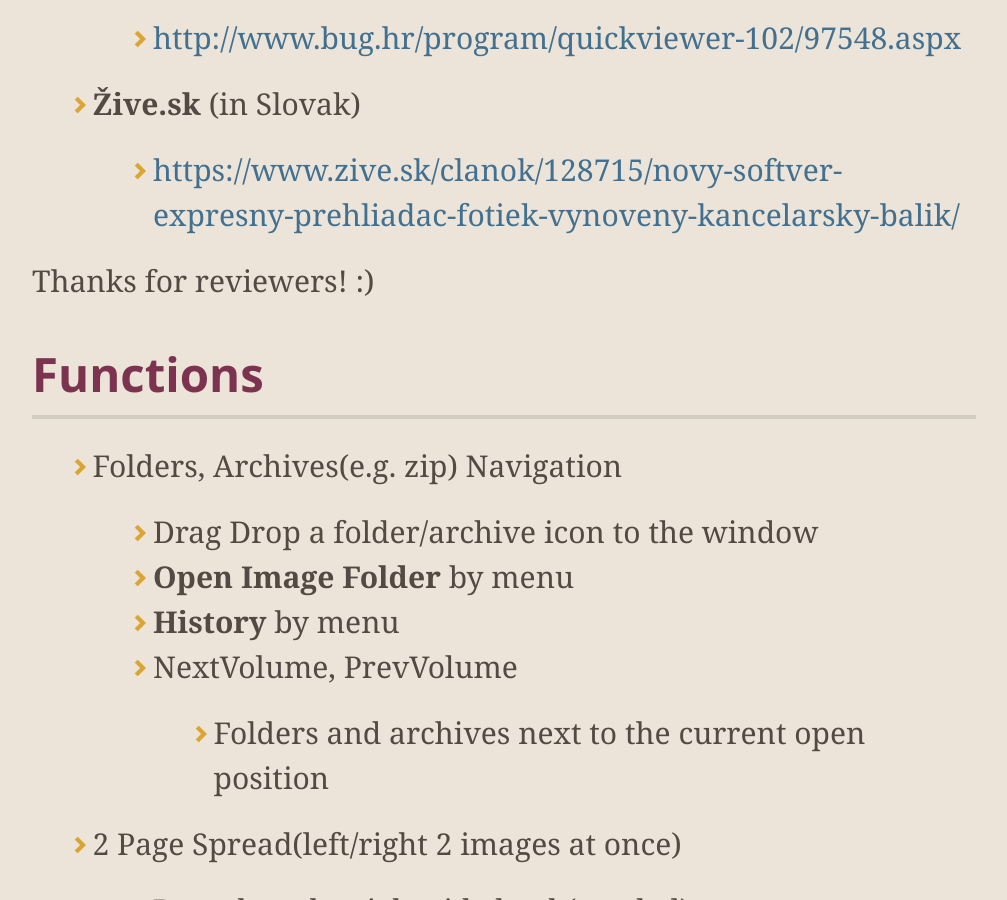
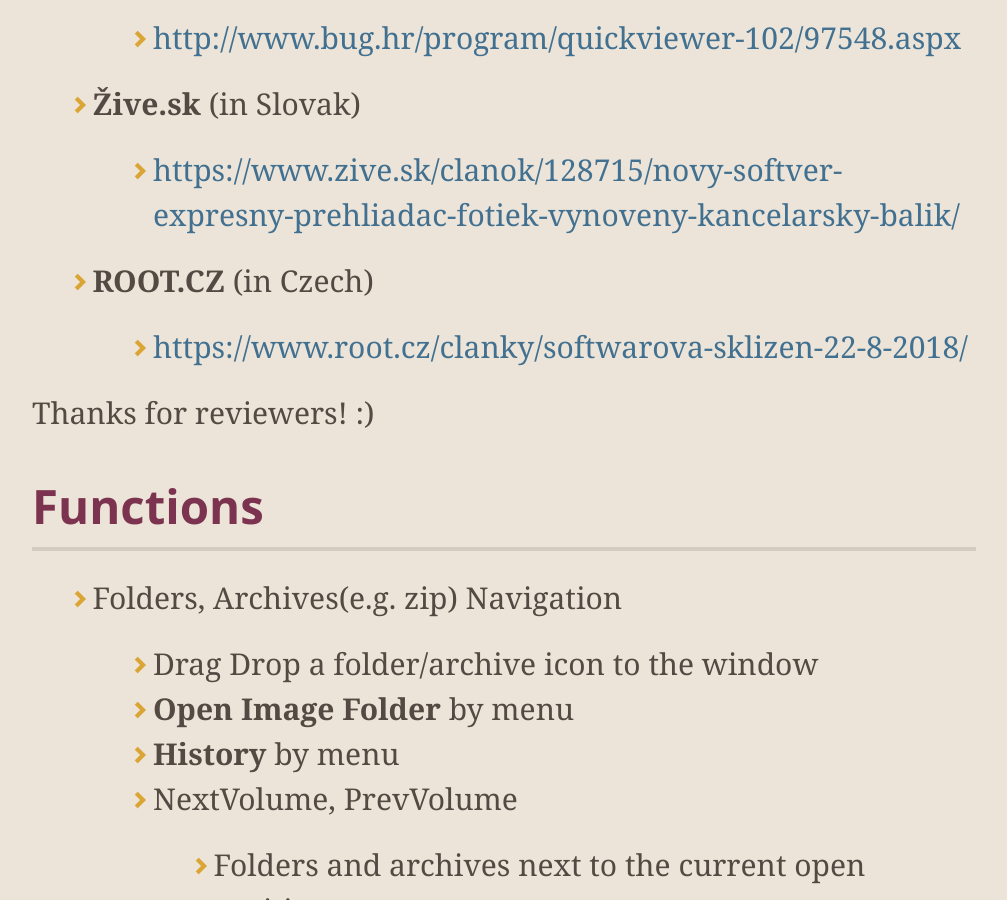
Before and after one commit to kanryu/quickviewer, a Jekyll site: the page built from docs/index.md, in a window 1280 px wide and 900 px high, scrolled down 11919 px. Shown: the whole window, without its empty margins (136-1143 px from the left). Built offline with Jekyll 4.4.1, drawn with Linux system fonts in a browser that asks for light colours; nearby versions of some CDN libraries; comment, search, counter and statistics services are not loaded; our own code applies the rules of GitHub Pages for plain Markdown files.

Commit message:
Update index.md

```diff
--- a/docs/index.md
+++ b/docs/index.md
@@ -177,6 +177,8 @@ You can also clone the latest source code from **[this repository.](https://gith
     - [http://www.bug.hr/program/quickviewer-102/97548.aspx](http://www.bug.hr/program/quickviewer-102/97548.aspx)
 - **Žive.sk** (in Slovak)
     - [https://www.zive.sk/clanok/128715/novy-softver-expresny-prehliadac-fotiek-vynoveny-kancelarsky-balik/](https://www.zive.sk/clanok/128715/novy-softver-expresny-prehliadac-fotiek-vynoveny-kancelarsky-balik/)
+- **ROOT.CZ** (in Czech)
+    - [https://www.root.cz/clanky/softwarova-sklizen-22-8-2018/](https://www.root.cz/clanky/softwarova-sklizen-22-8-2018/)
 
 Thanks for reviewers! :)
 
```
